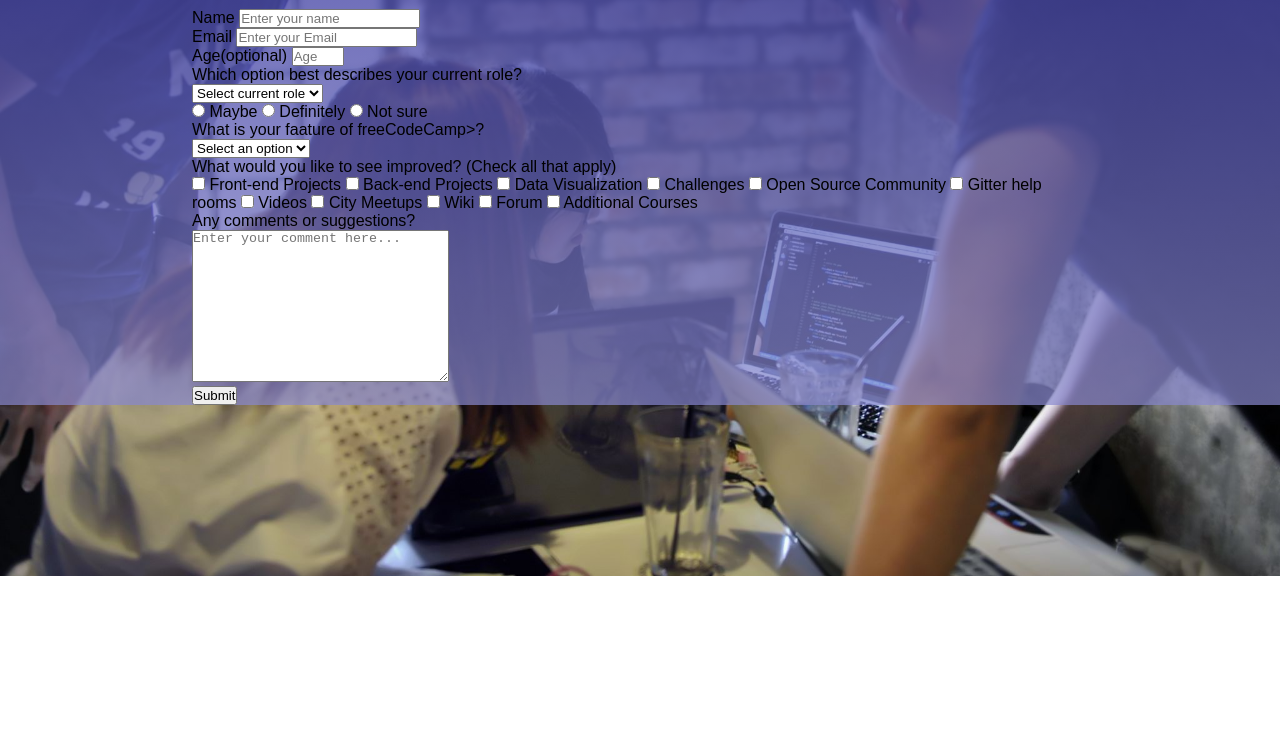
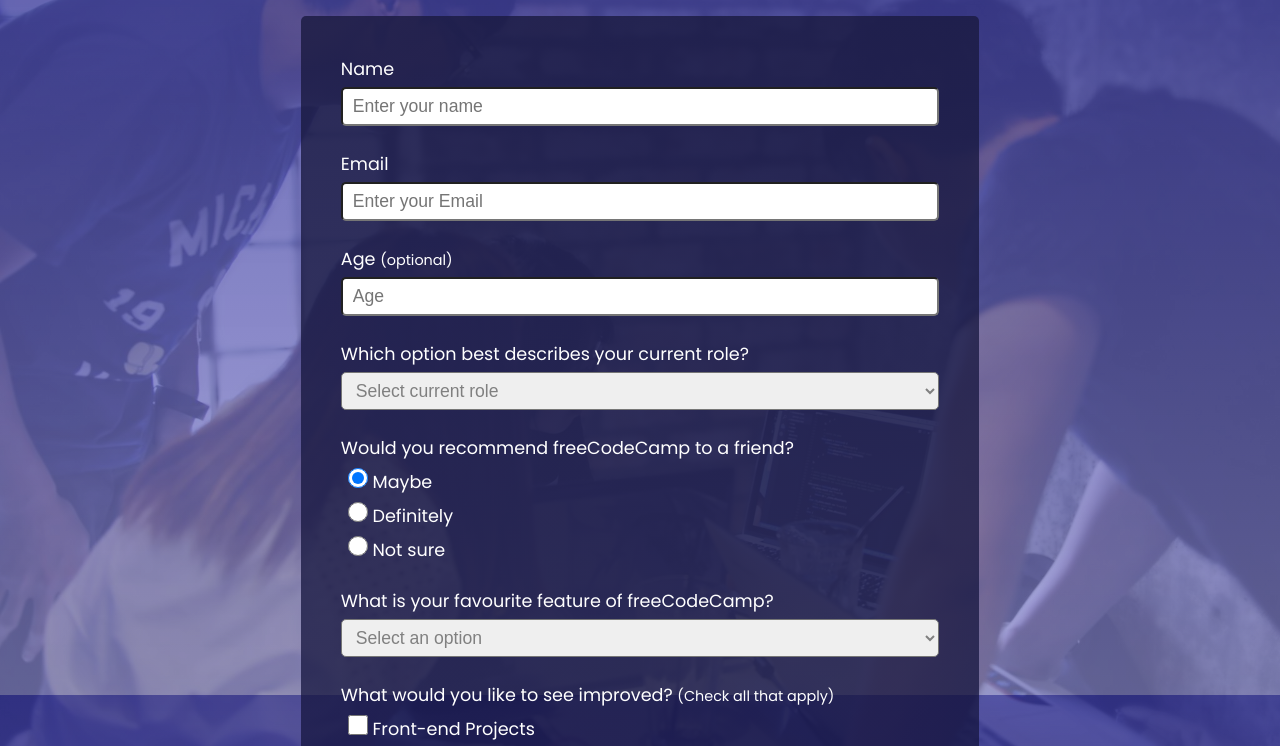
Before and after one commit to Burgundy13/Form-codecamp, a plain HTML site: page index.html in a window 1280 px wide. Shown: the part 105-851 px from the top of the page. Before the commit the page ends 800 px from the top, so only its background shows below. Drawn offline with Linux system fonts and the light colour scheme.

Commit message:
maybe finish :)

```diff
--- a/index.html
+++ b/index.html
@@ -18,6 +18,7 @@
       <div class="formGroup">
         <label for="name" id="name-label">Name</label>
         <input
+          class="beloPolje"
           type="text"
           id="name"
           name="name"
@@ -28,6 +29,7 @@
       <div class="formGroup">
         <label for="email" id="email-label">Email</label>
         <input
+          class="beloPolje"
           type="email"
           id="email"
           name="email"
@@ -36,10 +38,13 @@
         />
       </div>
       <div class="formGroup">
-        <label for="number" id="number-label">Age(optional)</label>
+        <label for="number" id="number-label"
+          >Age <span>(optional)</span></label
+        >
         <input
+          class="beloPolje"
           type="number"
-          id="Number"
+          id="Age"
           name="Age"
           min="10"
           max="99"
@@ -48,7 +53,7 @@
       </div>
       <div class="formGroup">
         <p>Which option best describes your current role?</p>
-        <select name="name" id="dropdown" required>
+        <select class="beloPolje" name="name" id="dropdown" required>
           <option value="" disabled selected>Select current role</option>
           <option value="student">Student</option>
           <option value="job">Full time job</option>
@@ -58,22 +63,23 @@
         </select>
       </div>
       <div class="formGroup">
-        <label for="maybe">
-          <input type="radio" name="maybe" value="maybe" />
+        <p>Would you recommend freeCodeCamp to a friend?</p>
+        <label class="radioLabel" for="maybe">
+          <input type="radio" name="role" value="maybe" checked />
           Maybe</label
         >
-        <label for="definitely">
-          <input type="radio" name="definitely" value="definitely" />
+        <label class="radioLabel" for="definitely">
+          <input type="radio" name="role" value="definitely" />
           Definitely</label
         >
-        <label for="noSure">
-          <input type="radio" name="noSure" value="noSure" />
+        <label class="radioLabel" for="noSure">
+          <input type="radio" name="role" value="noSure" />
           Not sure</label
         >
       </div>
       <div class="formGroup">
-        <p>What is your faature of freeCodeCamp>?</p>
-        <select name="name" id="dropdown" required>
+        <p>What is your favourite feature of freeCodeCamp?</p>
+        <select class="beloPolje" name="name" id="dropdown" required>
           <option value="" disabled selected>Select an option</option>
           <option value="challenges">Challenges</option>
           <option value="projects">Projects</option>
@@ -82,48 +88,51 @@
         </select>
       </div>
       <div class="formGroup">
-        <p>What would you like to see improved? (Check all that apply)</p>
-        <label for="front-end">
+        <p>
+          What would you like to see improved?
+          <span>(Check all that apply)</span>
+        </p>
+        <label class="checkboxLabel" for="front-end">
           <input type="checkbox" name="front-end" value="front-end" />
           Front-end Projects</label
         >
-        <label for="back-end">
+        <label class="checkboxLabel" for="back-end">
           <input type="checkbox" name="back-end" value="back-end" />
           Back-end Projects</label
         >
-        <label for="data-visual">
+        <label class="checkboxLabel" for="data-visual">
           <input type="checkbox" name="data-visual" value="data-visual" />
           Data Visualization</label
         >
-        <label for="challenges">
+        <label class="checkboxLabel" for="challenges">
           <input type="checkbox" name="challenges" value="challenges" />
           Challenges</label
         >
-        <label for="source">
+        <label class="checkboxLabel" for="source">
           <input type="checkbox" name="source" value="source" />
           Open Source Community</label
         >
-        <label for="gitter">
+        <label class="checkboxLabel" for="gitter">
           <input type="checkbox" name="gitter" value="gitter" />
           Gitter help rooms</label
         >
-        <label for="videos">
+        <label class="checkboxLabel" for="videos">
           <input type="checkbox" name="videos" value="videos" />
           Videos</label
         >
-        <label for="meetups">
+        <label class="checkboxLabel" for="meetups">
           <input type="checkbox" name="meetups" value="meetups" />
           City Meetups
         </label>
-        <label for="wiki">
+        <label class="checkboxLabel" for="wiki">
           <input type="checkbox" name="wiki" value="wiki" />
           Wiki
         </label>
-        <label for="forum">
+        <label class="checkboxLabel" for="forum">
           <input type="checkbox" name="forum" value="forum" />
           Forum</label
         >
-        <label for="courses">
+        <label class="checkboxLabel" for="courses">
           <input type="checkbox" name="courses" value="courses" />
           Additional Courses</label
         >
@@ -133,8 +142,6 @@
         <textarea
           name="comment"
           id="comments"
-          cols="30"
-          rows="10"
           placeholder="Enter your comment here..."
         ></textarea>
       </div>
--- a/style.css
+++ b/style.css
@@ -6,20 +6,19 @@
 }
 .container {
   margin: auto;
-  width: 70%;
+  width: 53%;
 }
 body {
-  font-family: "Popins", sans-serif;
+  font-family: "Poppins", sans-serif;
   background-image: linear-gradient(
       rgba(58, 58, 158, 0.8),
       rgba(136, 136, 206, 0.7)
     ),
     url(/survey-form-background.jpeg);
+  background-repeat: no-repeat;
   background-size: cover;
-  background-repeat: no-repeat;
   background-position: center;
-  width: 100%;
-  height: 100%;
+  background-attachment: fixed;
 }
 nav {
   text-align: center;
@@ -38,3 +37,59 @@ h1 {
   font-weight: 200;
   font-style: italic;
 }
+form {
+  background: linear-gradient(rgba(25, 25, 63, 0.8), rgba(17, 17, 63, 0.7));
+  padding: 40px;
+  border-radius: 5px;
+}
+button {
+  color: white;
+  background-color: #37af67;
+  width: 100%;
+  margin-top: 20px;
+  padding: 15px;
+  border: none;
+  font-size: 1rem;
+}
+span {
+  font-size: 0.9rem;
+}
+.formGroup {
+}
+label,
+p {
+  display: block;
+  color: white;
+  font-size: 1.1rem;
+  margin-top: 25px;
+}
+#name-label {
+  margin-top: 0;
+}
+.beloPolje {
+  padding: 7px 10px;
+  border-radius: 5px;
+  text-align: left;
+  font-size: 1.1rem;
+  color: gray;
+  margin-top: 5px;
+
+  width: 100%;
+}
+.radioLabel,
+.checkboxLabel {
+  margin: 7px;
+}
+textarea {
+  padding: 5px 0px 40px 10px;
+  border-radius: 5px;
+  font-size: 1.1rem;
+  color: rgb(44, 43, 43);
+  margin-top: 5px;
+  width: 100%;
+}
+input[type="radio"],
+input[type="checkbox"] {
+  width: 20px;
+  height: 20px;
+}
```
